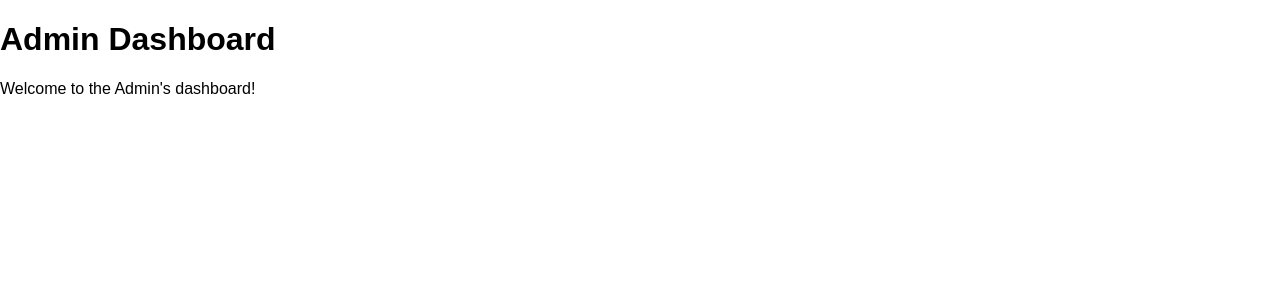
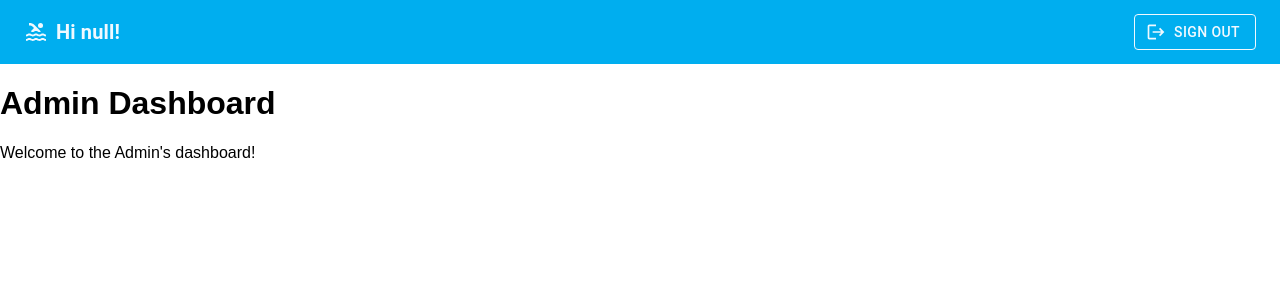
Before and after one commit to ziadteama/akoya-frontend, a React (Vite) app in the folder frontend/: page /admin in a window 1280 px wide. Shown: the top 300 px of the page. Built offline with nearby package versions, Linux system fonts and the light colour scheme.

Commit message:
login handelde and nae display at topbar

```diff
--- a/frontend/src/components/TopBar.jsx
+++ b/frontend/src/components/TopBar.jsx
@@ -4,21 +4,29 @@ import LogoutIcon from "@mui/icons-material/Logout";
 import PoolIcon from "@mui/icons-material/Pool";
 import { useNavigate } from "react-router-dom";
 
-const TopBar = ({ title = "Cashier Dashboard" }) => {
+const TopBar = () => {
   const navigate = useNavigate();
 
   const handleLogout = () => {
     localStorage.removeItem("userRole");
-    navigate("/"); // Redirect to login
+    localStorage.removeItem("userName");
+    localStorage.removeItem("userId");
+    navigate("/"); // or wherever your login route is
   };
 
   return (
-    <AppBar position="static" sx={{ backgroundColor: "#00AEEF", boxShadow: "none" }}>
+    <AppBar
+      position="static"
+      sx={{ backgroundColor: "#00AEEF", boxShadow: "none" }}
+    >
       <Toolbar sx={{ display: "flex", justifyContent: "space-between", px: 3 }}>
         <Box display="flex" alignItems="center" gap={1}>
           <PoolIcon sx={{ color: "#F0F9FF" }} />
-          <Typography variant="h6" sx={{ fontWeight: "bold", color: "#F0F9FF" }}>
-            {title}
+          <Typography
+            variant="h6"
+            sx={{ fontWeight: "bold", color: "#F0F9FF" }}
+          >
+            {"Hi " + localStorage.getItem("userName") + "!"}
           </Typography>
         </Box>
 
@@ -31,8 +39,8 @@ const TopBar = ({ title = "Cashier Dashboard" }) => {
             borderColor: "#F0F9FF",
             "&:hover": {
               backgroundColor: "#00C2CB",
-              borderColor: "#F0F9FF"
-            }
+              borderColor: "#F0F9FF",
+            },
           }}
         >
           Sign Out
--- a/frontend/src/pages/AccountantDashboard.jsx
+++ b/frontend/src/pages/AccountantDashboard.jsx
@@ -12,7 +12,7 @@ const AccountantDashboard = () => {
 
       {/* Main Area */}
       <Box sx={{ flexGrow: 1, display: "flex", flexDirection: "column", width: "100%" }}>
-        <AccountantTopBar title="Accountant Dashboard" />
+        <AccountantTopBar />
 
         <Box sx={{ flex: 1, overflowY: "auto", px: 3, py: 2 }}>
           <Outlet />
--- a/frontend/src/pages/AdminDashboard.jsx
+++ b/frontend/src/pages/AdminDashboard.jsx
@@ -1,10 +1,13 @@
+import TopBar from "../components/TopBar";
+
 const AdminDashboard = () => {
   return (
     <div>
+      <TopBar />
       <h1>Admin Dashboard</h1>
       <p>Welcome to the Admin's dashboard!</p>
     </div>
   );
 };
 
-  export default AdminDashboard;  // ✅ Ensure this is present
+export default AdminDashboard; // ✅ Ensure this is present
--- a/frontend/src/pages/CashierDashboard.jsx
+++ b/frontend/src/pages/CashierDashboard.jsx
@@ -66,7 +66,7 @@ const CashierDashboard = () => {
 
       return (
         <Box sx={{ backgroundColor: "#F0F9FF", minHeight: "100vh" }}>
-      <TopBar title="Cashier Dashboard" />
+          <TopBar  />
           <Box sx={{ px: 3, py: 2 }}>
             <Grid container spacing={3}>
               <Grid item xs={6}>
--- a/frontend/src/pages/SignIn.jsx
+++ b/frontend/src/pages/SignIn.jsx
@@ -8,7 +8,7 @@ const Login = () => {
   const [error, setError] = useState("");
   const navigate = useNavigate();
 
- useEffect(() => {
+  useEffect(() => {
     const userRole = localStorage.getItem("userRole");
     if (userRole) {
       redirectToDashboard(userRole);
@@ -20,22 +20,29 @@ const Login = () => {
     setError("");
 
     try {
-      const response = await axios.post("http://localhost:3000/api/tickets/login", {
-        username,
-        password,
-      });
+      const response = await axios.post(
+        "http://localhost:3000/api/tickets/login",
+        {
+          username,
+          password,
+        }
+      );
 
       console.log("✅ API Response:", response.data);
 
       if (response.data && response.data.role) {
         localStorage.setItem("userRole", response.data.role);
+        localStorage.setItem("userName", response.data.name);
+        localStorage.setItem("userId", response.data.user_id);
         redirectToDashboard(response.data.role);
       } else {
         setError(response.data.message || "Invalid credentials");
       }
     } catch (error) {
       console.error("❌ API Error:", error.response?.data || error.message);
-      setError(error.response?.data?.message || "Login failed. Please try again.");
+      setError(
+        error.response?.data?.message || "Login failed. Please try again."
+      );
     }
   };
 
```
Lines whose indentation alone changed are shown as unchanged.
